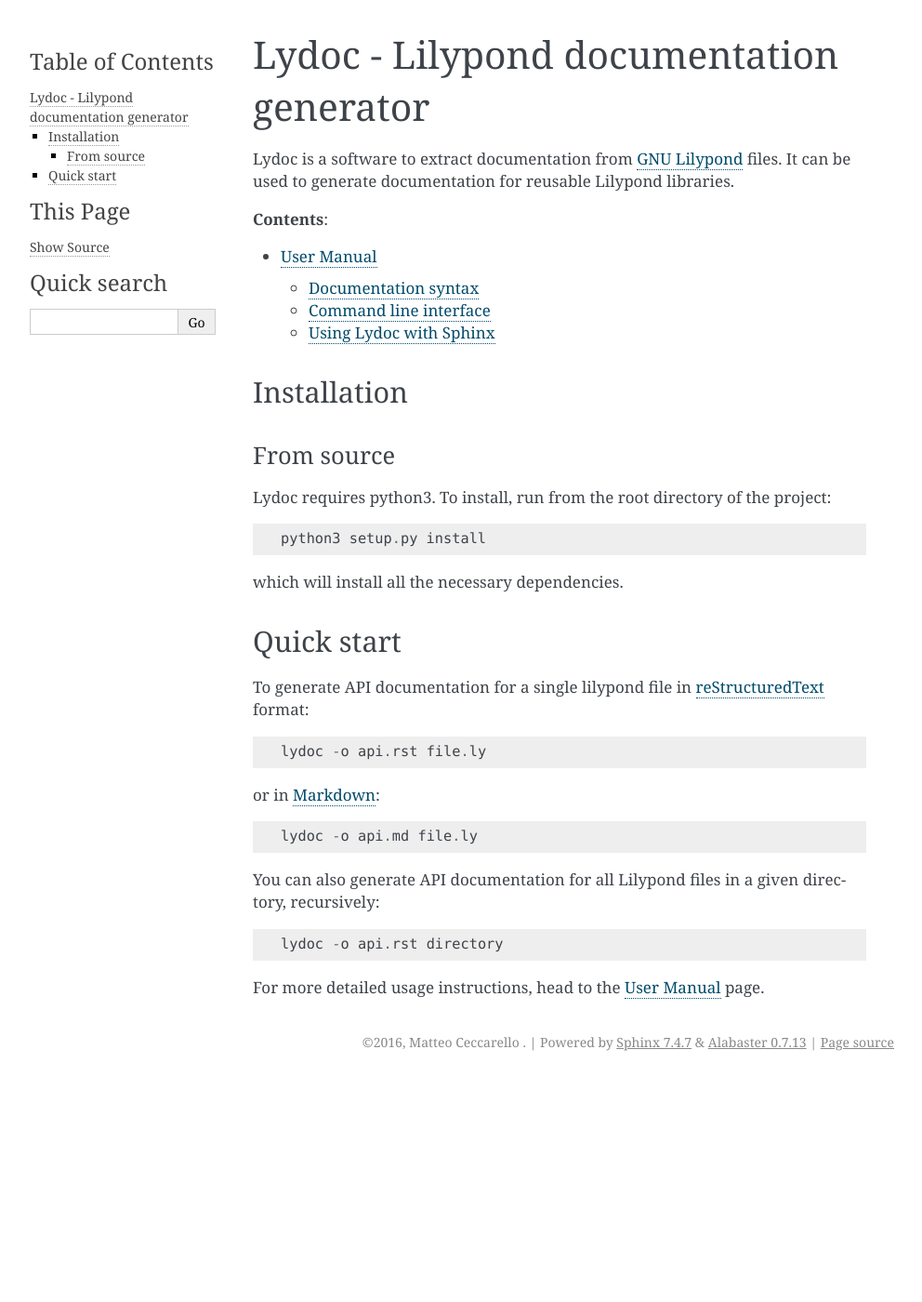
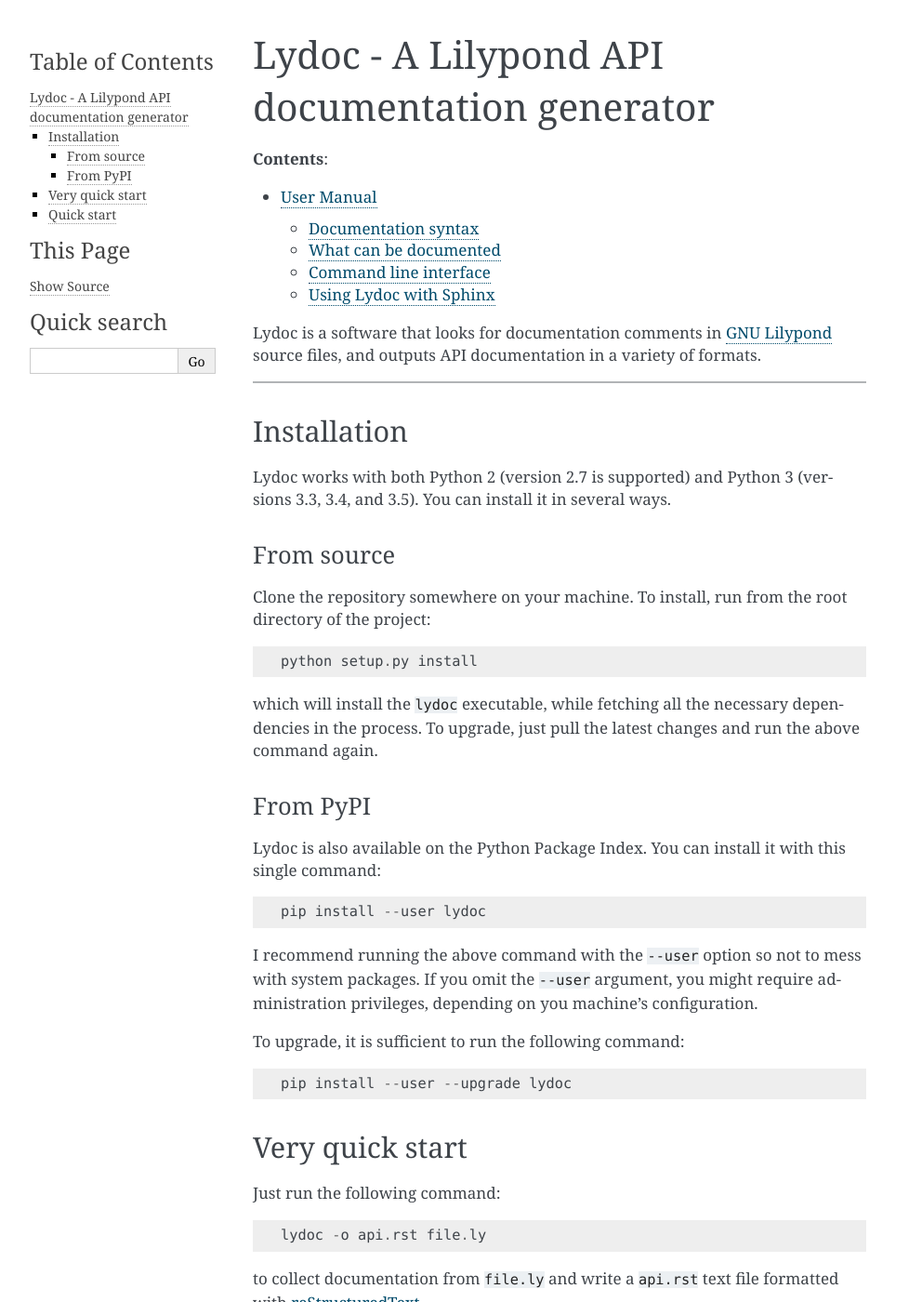
Before and after one commit to Cecca/lydoc, a Sphinx documentation site: the page built from docs/index.rst, in a window 1280 px wide and 1400 px high. Shown: the whole window at 93% size, without its empty margins (148-1140 px from the left). Built offline with Sphinx 7.4.7, drawn with Linux system fonts in a browser that asks for light colours; some of the changed text lies outside the part shown.

Commit message:
Work on the documentation.
Expand both the README, which is then included as the index of the
documentation, and the User manual.

```diff
--- a/README.rst
+++ b/README.rst
@@ -1,3 +1,122 @@
-############################################
-Lydoc - Lilypond API documentation generator
-############################################
+Lydoc - A Lilypond API documentation generator
+##############################################
+
+..
+   The marker below is used to tell Sphinx where to start
+   to include the README file into the main documentation
+
+.. inclusion-marker
+
+Lydoc is a software that looks for documentation comments in `GNU
+Lilypond`_ source files, and outputs API documentation in a variety of
+formats.
+
+-----------------------------------------------------------------------
+
+Installation
+============
+
+Lydoc works with both Python 2 (version 2.7 is supported) and Python 3
+(versions 3.3, 3.4, and 3.5). You can install it in several ways.
+
+From source
+-----------
+
+Clone the repository somewhere on your machine. To install, run from
+the root directory of the project::
+
+  python setup.py install
+
+which will install the ``lydoc`` executable, while fetching all the
+necessary dependencies in the process. To upgrade, just pull the
+latest changes and run the above command again.
+
+From PyPI
+---------
+
+Lydoc is also available on the Python Package Index. You can install
+it with this single command::
+
+  pip install --user lydoc
+
+I recommend running the above command with the ``--user`` option so
+not to mess with system packages. If you omit the ``--user`` argument,
+you might require administration privileges, depending on you
+machine's configuration.
+
+To upgrade, it is sufficient to run the following command::
+
+  pip install --user --upgrade lydoc
+
+Very quick start
+================
+
+Just run the following command::
+
+  lydoc -o api.rst file.ly
+
+to collect documentation from ``file.ly`` and write a ``api.rst`` text
+file formatted with `reStructuredText`_.
+
+Quick start
+===========
+
+Lydoc will look for documentation comments in the given file or
+directory. In the latter case, it will parse all ``.ly`` and ``.ily``
+files, recursively. A documentation comment looks like a standard
+Lilypond block comment, with a slightly different opening::
+
+  %{!
+  % I am a documentation comment :-)
+  %}
+  someFunction =
+  #(define-music-function ...)
+
+Note the ``!`` character after the opening of the comment: that's the
+character that Lydoc uses to distinguish between normal block comments
+and documentation ones.
+
+So, to extract the documentation from a single file, the command line
+is the following::
+
+  lydoc file.ly
+
+This will output some logging information to standard error, and the
+collected documentation on standard output, as a stream of JSON
+objects, one per line. This is useful to pipe the output of Lydoc to
+some other program, in a machine-friendly format.
+
+However, we are humans, not machines, hence we might want to generate
+something more readable, like a file in some lightweight markup
+language. You have some options:
+
+`Markdown`_
+  Arguably the most widespread lightweight markup language::
+
+    lydoc -o api.md file.ly
+
+`reStructuredText`_
+  The markup language used by the powerful `Sphinx`_
+  documentation generator::
+
+    lydoc -o api.rst file.ly
+
+
+To generate API documentation for a single lilypond file in
+`reStructuredText`_ format::
+
+    lydoc -o api.rst file.ly
+
+or in `Markdown`_::
+
+    lydoc -o api.md file.ly
+
+
+For more detailed usage instructions, head to the :doc:`/user-manual`
+page.
+
+
+.. _`GNU Lilypond`: http://lilypond.org/
+.. _reStructuredText: http://www.sphinx-doc.org/en/stable/rest.html
+.. _Markdown: http://daringfireball.net/projects/markdown/
+.. _Sphinx: http://www.sphinx-doc.org/en/stable/index.html
--- a/docs/index.rst
+++ b/docs/index.rst
@@ -3,15 +3,9 @@
    You can adapt this file completely to your liking, but it should at least
    contain the root `toctree` directive.
 
-########################################
-Lydoc - Lilypond documentation generator
-########################################
-
-Lydoc is a software to extract documentation from `GNU Lilypond`_ files. It can
-be used to generate documentation for reusable Lilypond libraries.
-
-.. _`GNU Lilypond`: http://lilypond.org/
-
+##############################################
+Lydoc - A Lilypond API documentation generator
+##############################################
 
 **Contents**:
 
@@ -20,45 +14,9 @@
 
    user-manual
 
-Installation
-============
 
-From source
------------
-
-Lydoc requires python3. To install, run from the root directory of the
-project::
-
-    python3 setup.py install
-
-which will install all the necessary dependencies.
-
-Quick start
-===========
-
-To generate API documentation for a single lilypond file in
-`reStructuredText`_ format::
-
-    lydoc -o api.rst file.ly
-
-or in `Markdown`_::
-
-    lydoc -o api.md file.ly
-
-
-You can also generate API documentation for all Lilypond files in a
-given directory, recursively::
-
-    lydoc -o api.rst directory
-
-
-For more detailed usage instructions, head to the :doc:`/user-manual`
-page.
-
-
-.. _reStructuredText: http://www.sphinx-doc.org/en/stable/rest.html
-.. _Markdown: http://daringfireball.net/projects/markdown/
-
+.. include:: ../README.rst
+   :start-after: inclusion-marker
 
 
 ..
```
Also changed, not shown: docs/user-manual.rst (+53 -6 lines).
